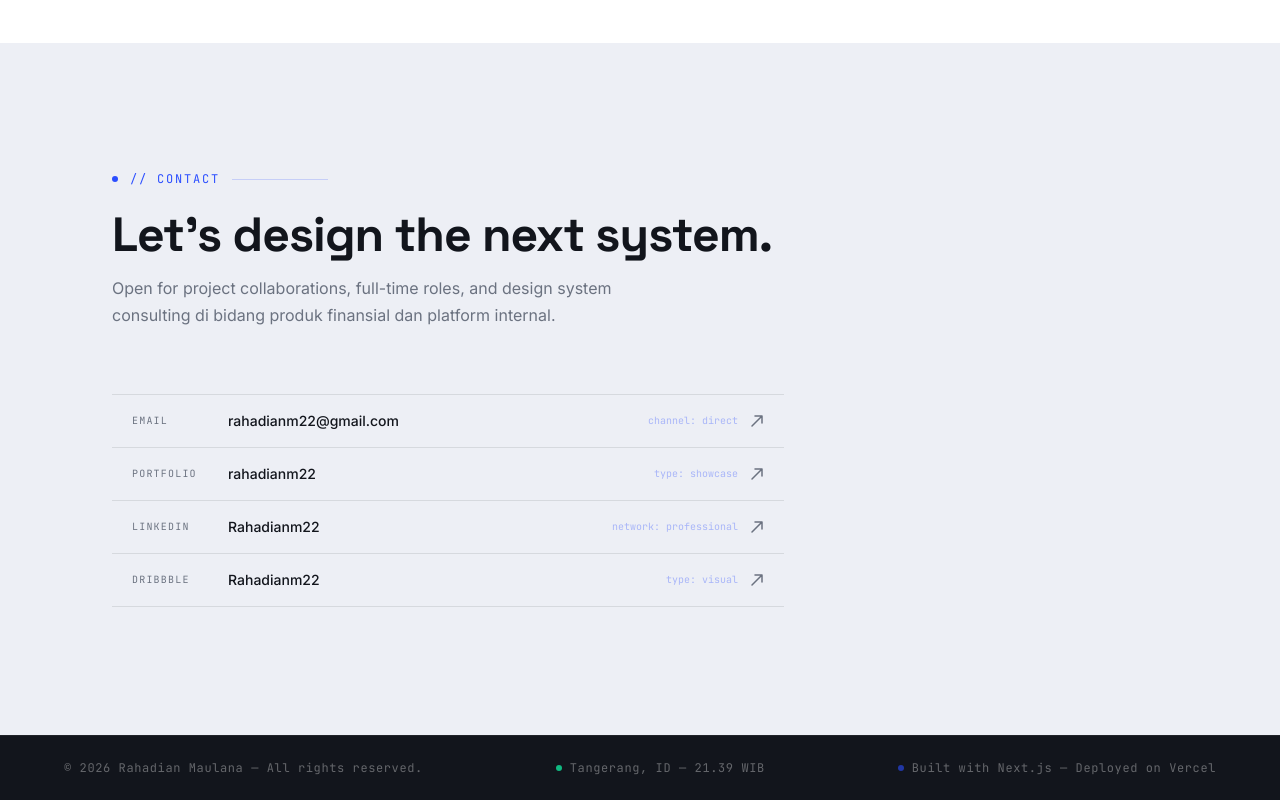
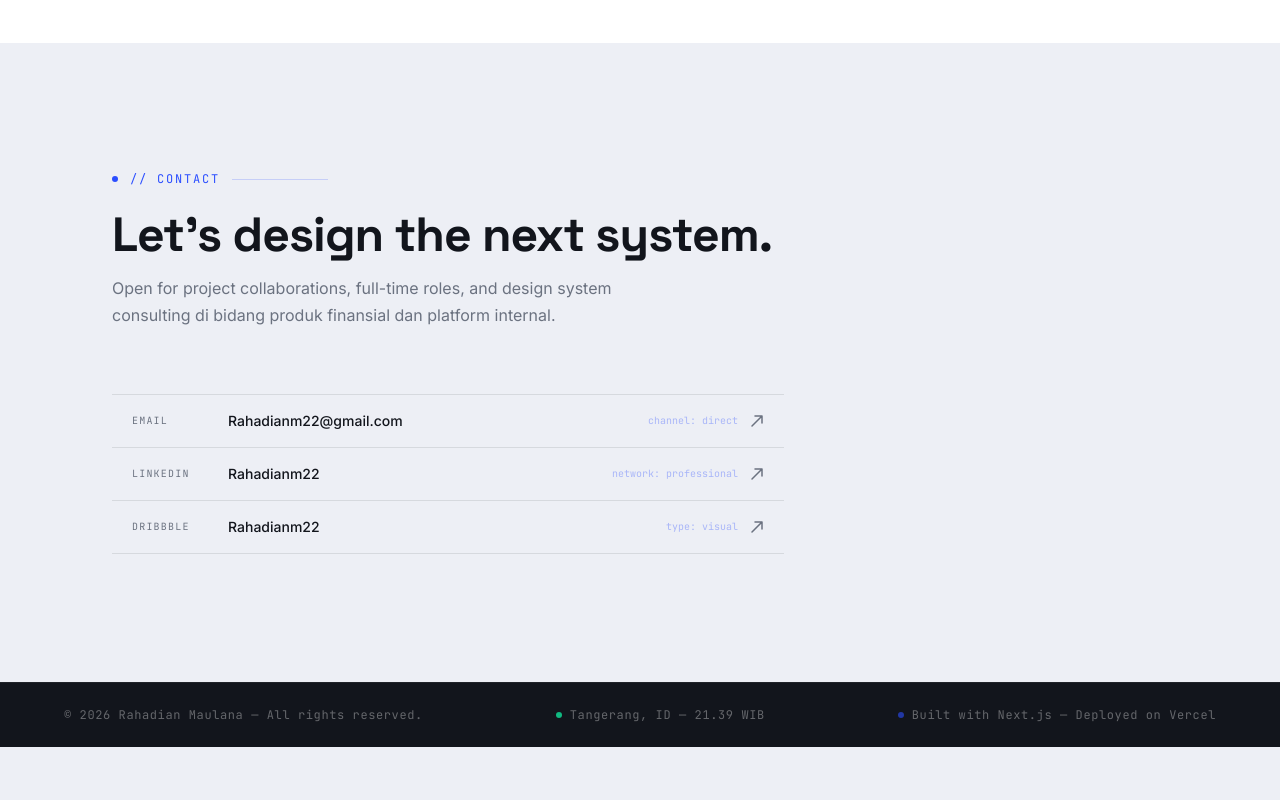
Before and after one commit to rahadianm22/New-Portfolio, a Next.js app: page / in a window 1280 px wide. Shown: the part 4553-5353 px from the top of the page. After the commit the page ends 5300 px from the top, so only its background shows below. Built offline with nearby package versions, Linux system fonts and the light colour scheme.

Commit message:
Malem 16 juli

```diff
--- a/components/ContactSection.tsx
+++ b/components/ContactSection.tsx
@@ -13,16 +13,16 @@ interface ContactLink {
 const links: ContactLink[] = [
   {
     label: "Email",
-    value: "rahadianm22@gmail.com",
+    value: "Rahadianm22@gmail.com",
     href: "mailto:rahadianm22@gmail.com",
     annotation: "channel: direct",
   },
-  {
+  /*{
     label: "Portfolio",
-    value: "rahadianm22",
+    value: "Rahadianm22",
     href: "https://rahadianm22.vercel.app/",
     annotation: "type: showcase",
-  },
+  },*/
   {
     label: "LinkedIn",
     value: "Rahadianm22",
```
